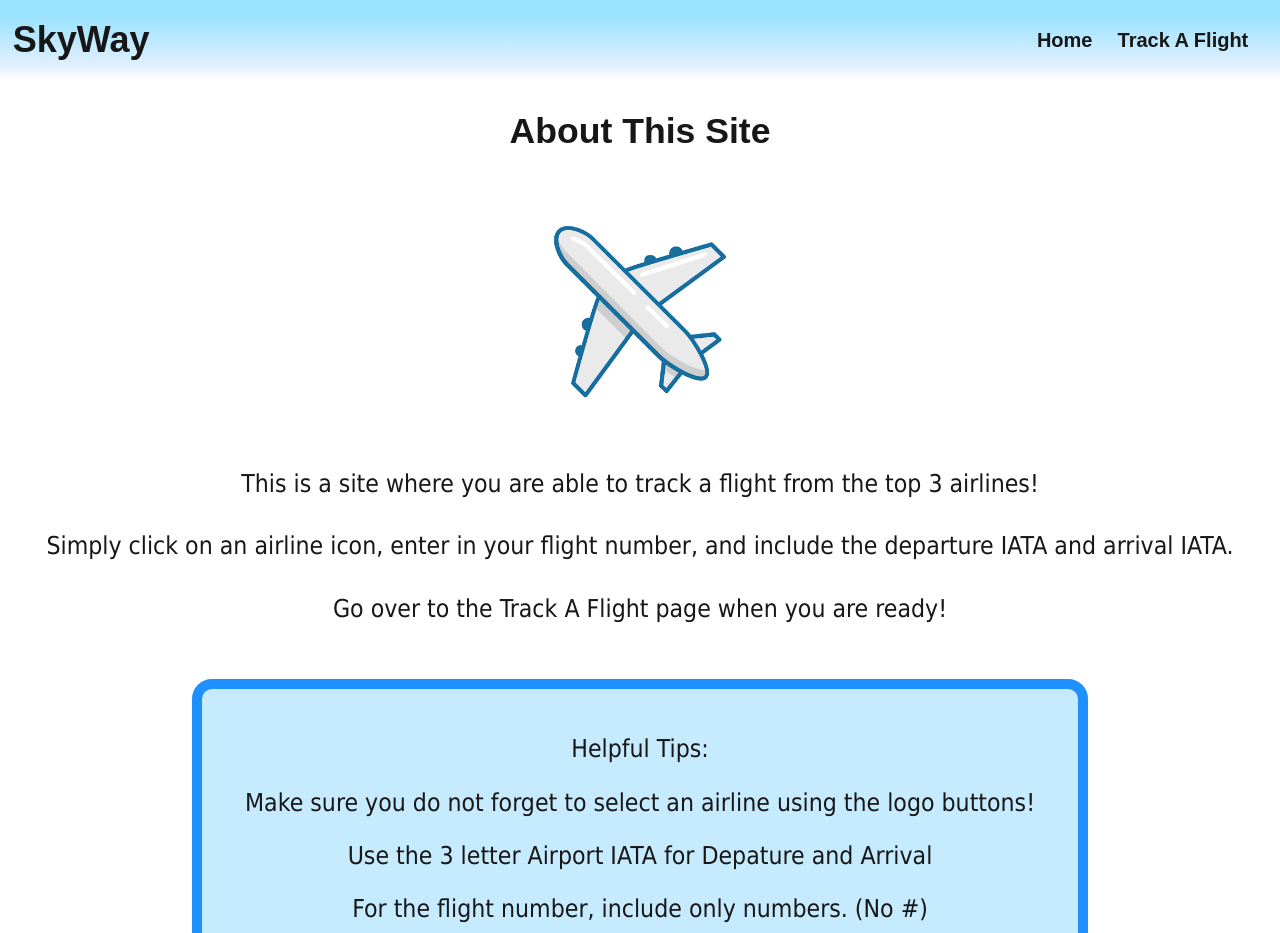
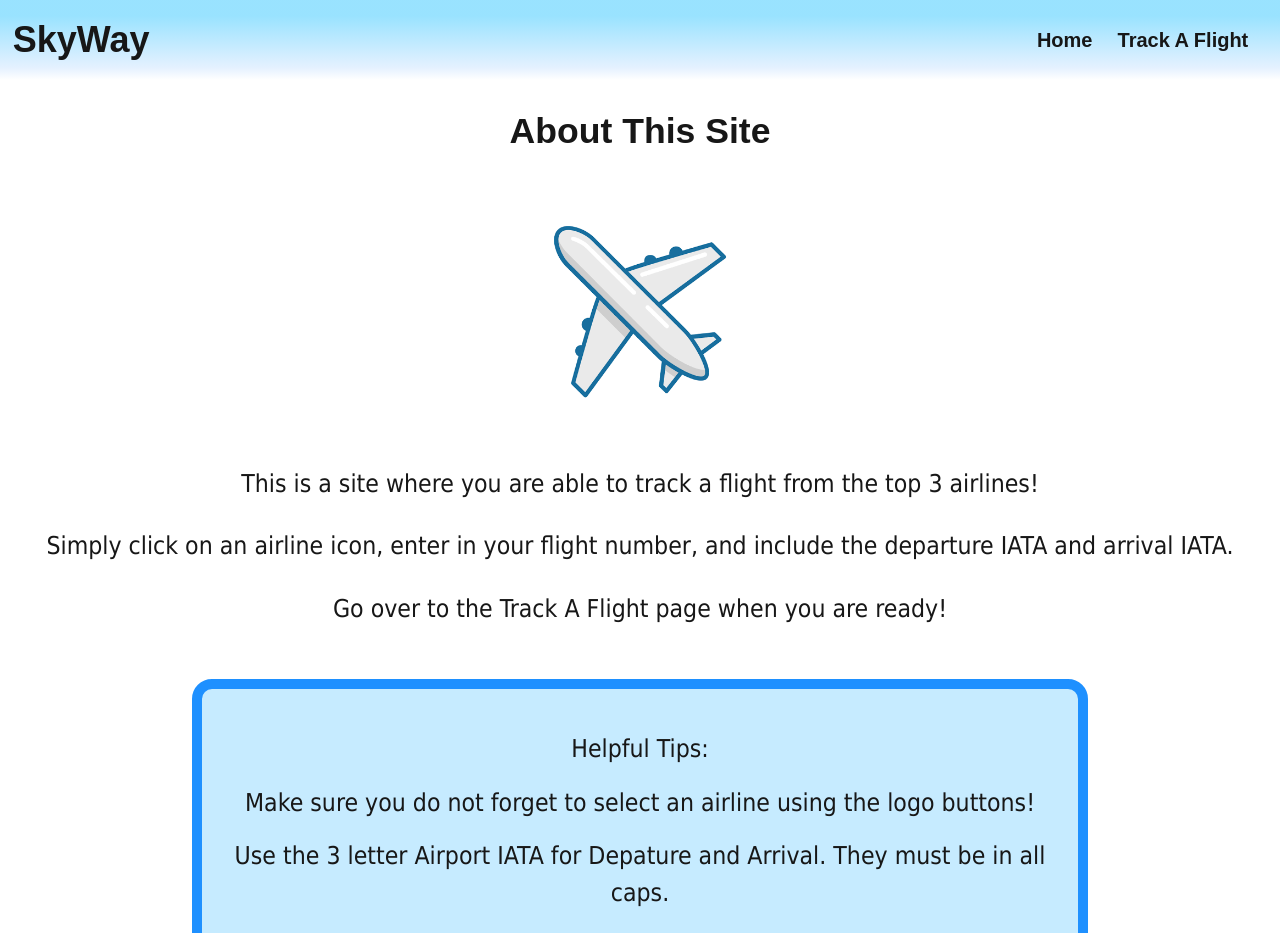
Before and after one commit to ACBostonUni/CS303-mp4, a Next.js app: page / in a window 1280 px wide. Shown: the top 933 px of the page. Built offline with nearby package versions, Linux system fonts and the light colour scheme.

Commit message:
added a few explanatory words to about page

```diff
--- a/src/app/page.tsx
+++ b/src/app/page.tsx
@@ -38,7 +38,7 @@ export default function Home() {
           </StyledSubHeading>
 
           <StyledSubHeading>
-              Use the 3 letter Airport IATA for Depature and Arrival
+              Use the 3 letter Airport IATA for Depature and Arrival. They must be in all caps.
           </StyledSubHeading>
 
           <StyledSubHeading>
```
